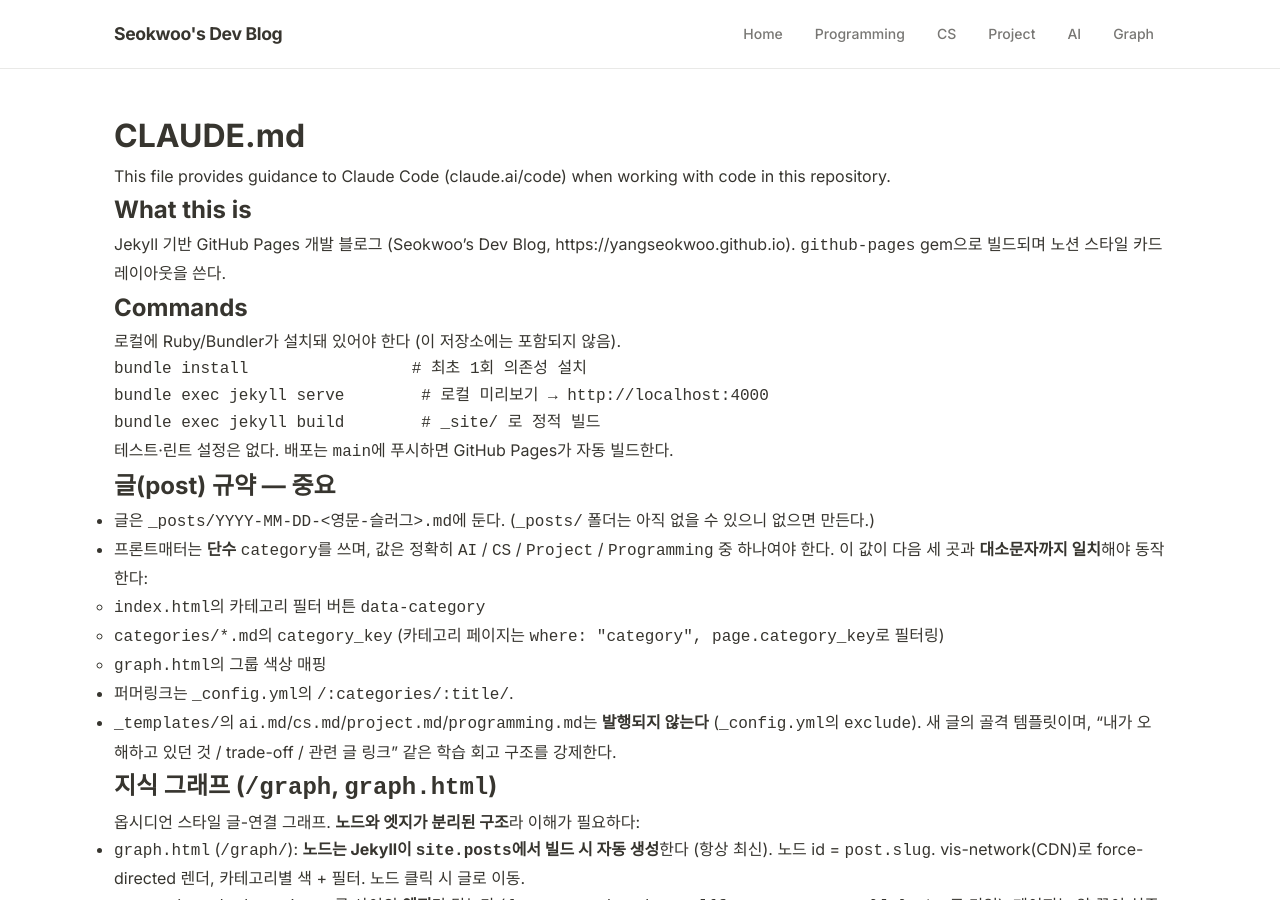
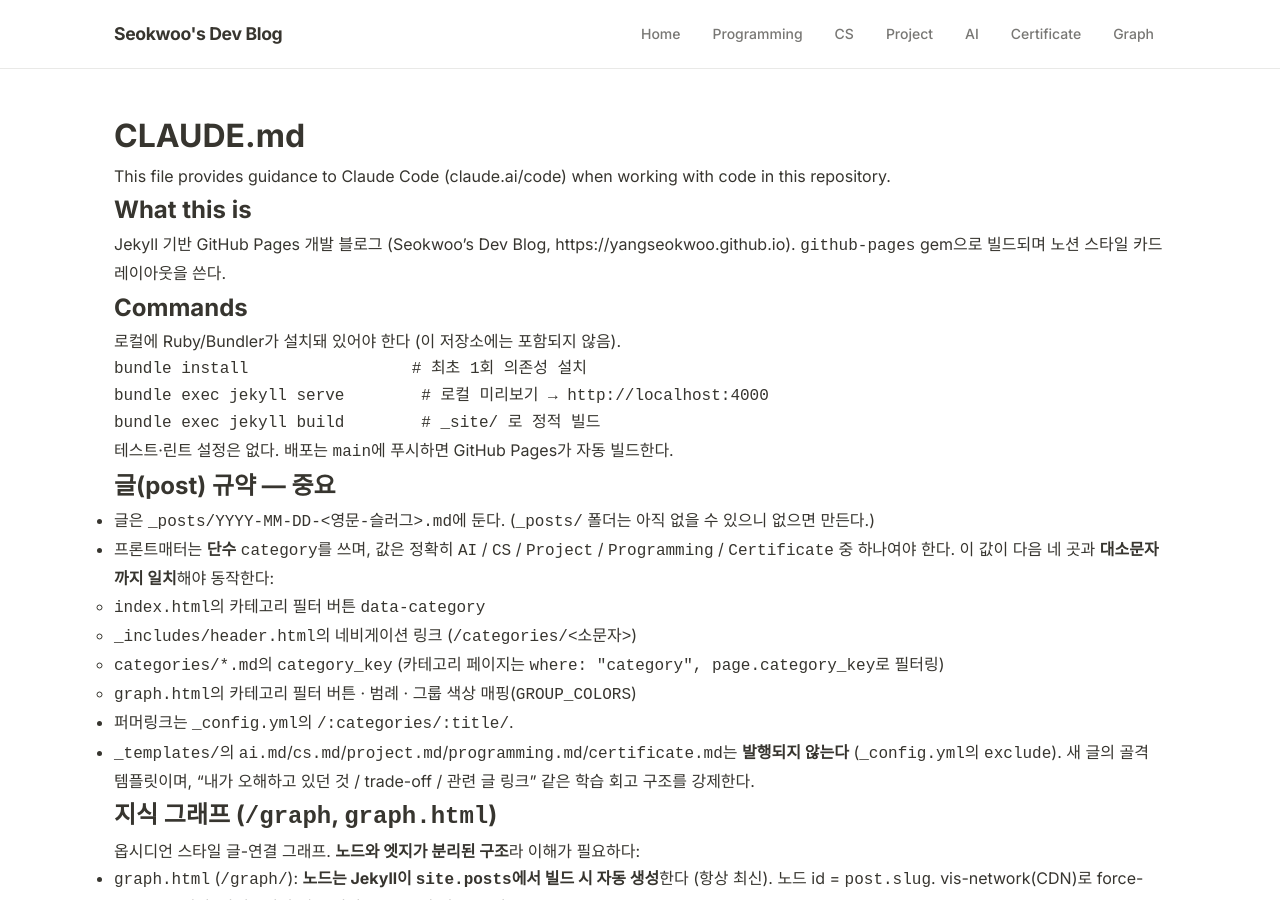
Before and after one commit to YANGSEOKWOO/YANGSEOKWOO.github.io, a Jekyll site: the page built from CLAUDE.md, in a window 1280 px wide and 900 px high. Built offline with Jekyll 4.4.1, drawn with Linux system fonts in a browser that asks for light colours; our own code applies the rules of GitHub Pages for plain Markdown files.

Commit message:
feat: Certificate 카테고리 신설 (자격증 학습 기록용)
- index.html / graph.html 필터 버튼 + 그래프 색상(#c2477f)·범례
- header.html 네비게이션 링크
- categories/certificate.md 카테고리 페이지
- _templates/certificate.md 강의+Q&A 형식의 새 글 골격
- CLAUDE.md 허용 카테고리 및 일치 지점(4곳) 문서화

Co-Authored-By: Claude Opus 4.8 (1M context) <noreply@anthropic.com>

```diff
--- a/CLAUDE.md
+++ b/CLAUDE.md
@@ -21,12 +21,13 @@ bundle exec jekyll build        # _site/ 로 정적 빌드
 ## 글(post) 규약 — 중요
 
 - 글은 `_posts/YYYY-MM-DD-<영문-슬러그>.md`에 둔다. (`_posts/` 폴더는 아직 없을 수 있으니 없으면 만든다.)
-- 프론트매터는 **단수** `category`를 쓰며, 값은 정확히 `AI` / `CS` / `Project` / `Programming` 중 하나여야 한다. 이 값이 다음 세 곳과 **대소문자까지 일치**해야 동작한다:
+- 프론트매터는 **단수** `category`를 쓰며, 값은 정확히 `AI` / `CS` / `Project` / `Programming` / `Certificate` 중 하나여야 한다. 이 값이 다음 네 곳과 **대소문자까지 일치**해야 동작한다:
   - `index.html`의 카테고리 필터 버튼 `data-category`
+  - `_includes/header.html`의 네비게이션 링크 (`/categories/<소문자>`)
   - `categories/*.md`의 `category_key` (카테고리 페이지는 `where: "category", page.category_key`로 필터링)
-  - `graph.html`의 그룹 색상 매핑
+  - `graph.html`의 카테고리 필터 버튼 · 범례 · 그룹 색상 매핑(`GROUP_COLORS`)
 - 퍼머링크는 `_config.yml`의 `/:categories/:title/`.
-- `_templates/`의 `ai.md`/`cs.md`/`project.md`/`programming.md`는 **발행되지 않는다** (`_config.yml`의 `exclude`). 새 글의 골격 템플릿이며, "내가 오해하고 있던 것 / trade-off / 관련 글 링크" 같은 학습 회고 구조를 강제한다.
+- `_templates/`의 `ai.md`/`cs.md`/`project.md`/`programming.md`/`certificate.md`는 **발행되지 않는다** (`_config.yml`의 `exclude`). 새 글의 골격 템플릿이며, "내가 오해하고 있던 것 / trade-off / 관련 글 링크" 같은 학습 회고 구조를 강제한다.
 
 ## 지식 그래프 (`/graph`, `graph.html`)
 
--- a/_includes/header.html
+++ b/_includes/header.html
@@ -7,6 +7,7 @@
       <a href="{{ '/categories/cs' | relative_url }}" class="nav-link">CS</a>
       <a href="{{ '/categories/project' | relative_url }}" class="nav-link">Project</a>
       <a href="{{ '/categories/ai' | relative_url }}" class="nav-link">AI</a>
+      <a href="{{ '/categories/certificate' | relative_url }}" class="nav-link">Certificate</a>
       <a href="{{ '/graph' | relative_url }}" class="nav-link">Graph</a>
     </nav>
   </div>
--- a/graph.html
+++ b/graph.html
@@ -13,6 +13,7 @@ permalink: /graph/
     <button class="filter-btn" data-category="CS">CS</button>
     <button class="filter-btn" data-category="Project">Project</button>
     <button class="filter-btn" data-category="AI">AI</button>
+    <button class="filter-btn" data-category="Certificate">Certificate</button>
   </div>
 
   <div id="graph-wrap">
@@ -23,6 +24,7 @@ permalink: /graph/
       <span class="legend-item"><i style="background:#0fa968"></i>CS</span>
       <span class="legend-item"><i style="background:#e0823d"></i>Project</span>
       <span class="legend-item"><i style="background:#2eaadc"></i>AI</span>
+      <span class="legend-item"><i style="background:#c2477f"></i>Certificate</span>
     </div>
   </div>
 </div>
--- a/index.html
+++ b/index.html
@@ -13,6 +13,7 @@ title: Home
   <button class="filter-btn" data-category="CS">CS</button>
   <button class="filter-btn" data-category="Project">Project</button>
   <button class="filter-btn" data-category="AI">AI</button>
+  <button class="filter-btn" data-category="Certificate">Certificate</button>
 </div>
 
 <div class="card-grid">
```
Also changed, not shown: other parts of graph.html (+2 -1 lines), _templates/certificate.md (added, +48 -0 lines), categories/certificate.md (added, +6 -0 lines).
